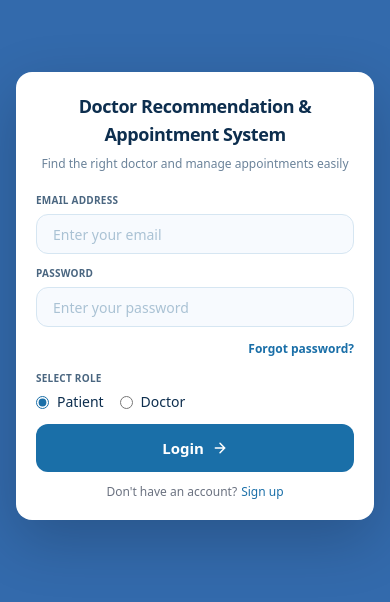
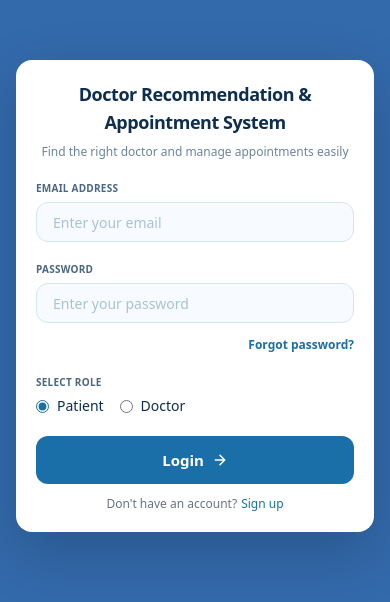
Before and after one commit to shawal106khan/DoctorRecommendationApp, a React (Vite) app: page /login in a window 390 px wide. Shown: the part 126-728 px from the top of the page. Built offline with nearby package versions, Linux system fonts and the light colour scheme; no server answers.

Commit message:
update design

```diff
--- a/src/pages/Auth/LoginPage.jsx
+++ b/src/pages/Auth/LoginPage.jsx
@@ -153,7 +153,7 @@ const LoginPage = () => {
           subheading="Find the right doctor and manage appointments easily"
         />
 
-        <div className="mb-3 sm:mb-5">
+        <div className="mb-5 sm:mb-5">
           <Input
             label="Email address"
             error={errors.email}
@@ -165,7 +165,7 @@ const LoginPage = () => {
           />
         </div>
 
-        <div className="mb-3 sm:mb-6">
+        <div className="mb-5 sm:mb-6">
           <Input
             label="Password"
             error={errors.password}
@@ -178,7 +178,7 @@ const LoginPage = () => {
           <ForgotPasswordLink />
         </div>
 
-        <div className="mb-3 sm:mb-8">
+        <div className="mb-5 sm:mb-8">
           <RadioGroup
             label="Select Role"
             name="role"
```
